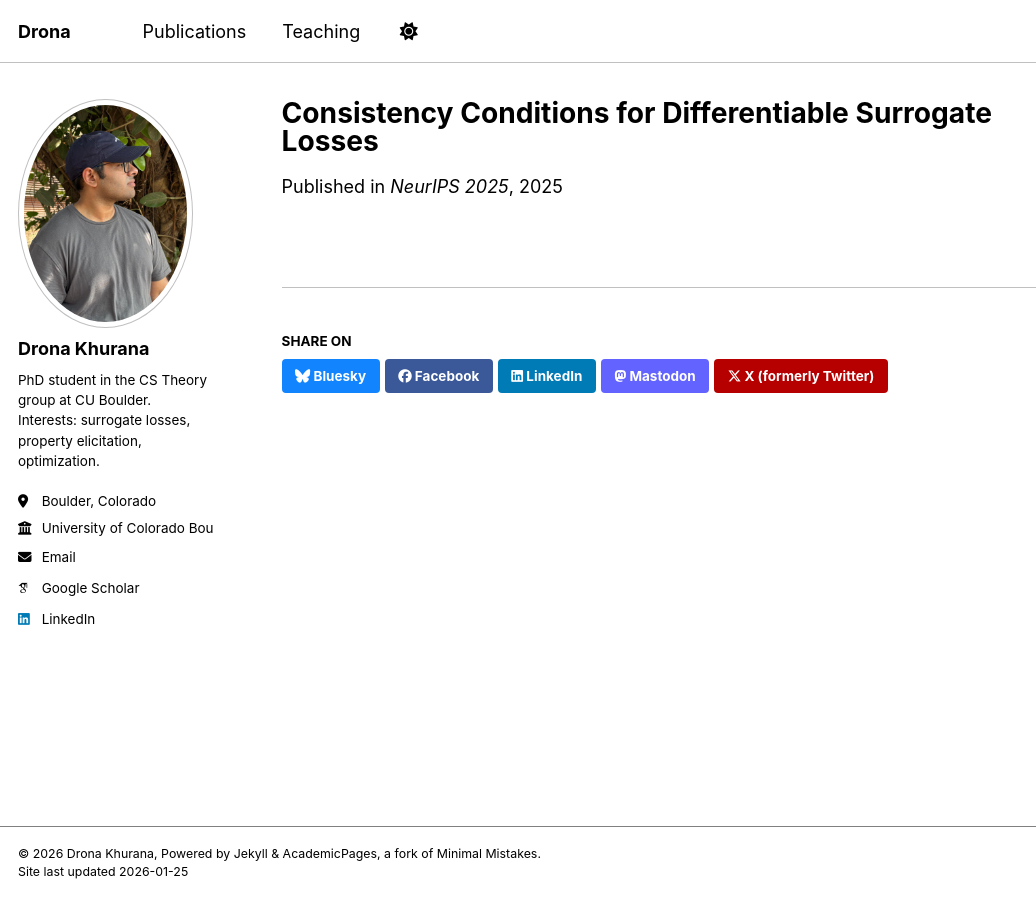
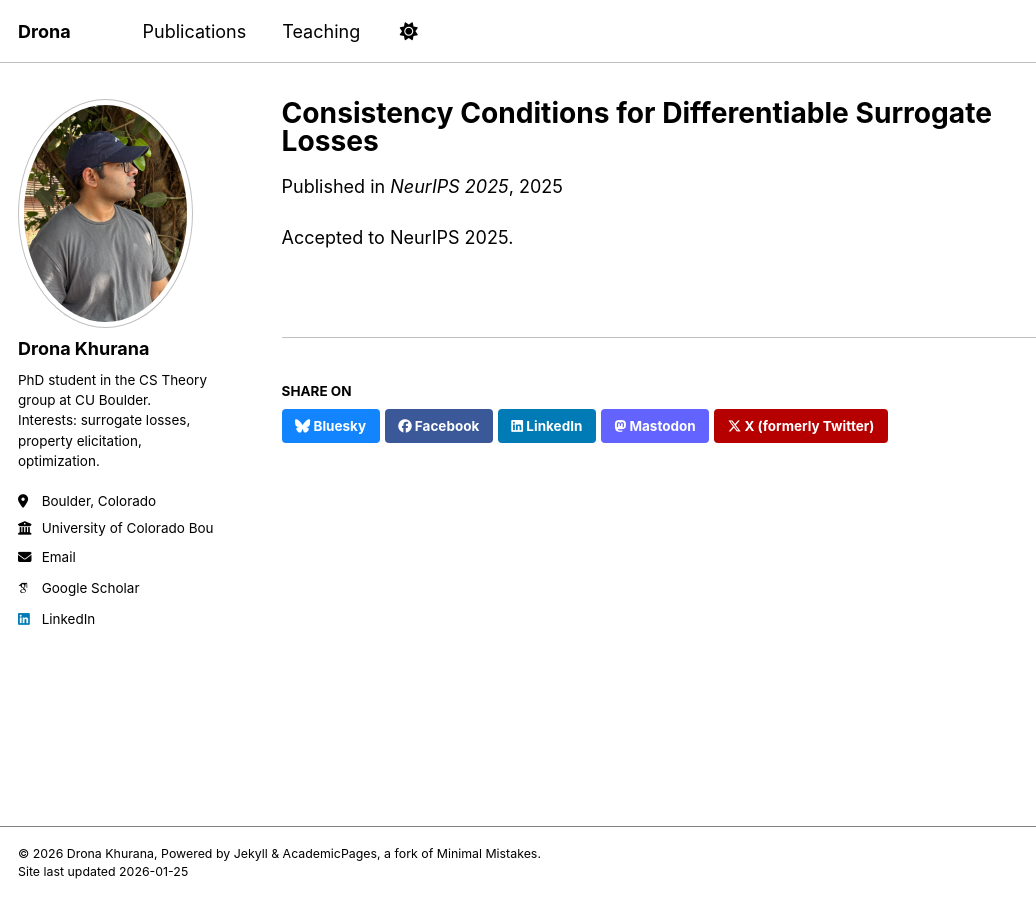
Before and after one commit to dronakhurana/dronakhurana.github.io, a Jekyll site: the page built from _publications/2025-consistency-differentiable.md, in a window 1280 px wide. Shown: the whole page, without its empty margins (0-1036 px from the left). Built offline with Jekyll 4.4.1, drawn with Linux system fonts in a browser that asks for light colours; some web fonts are replaced; a script bundle is joined from its source files by our own code; library files that are not in the unit come from our copies.

Commit message:
Update 2025-consistency-differentiable.md

```diff
--- a/_publications/2025-consistency-differentiable.md
+++ b/_publications/2025-consistency-differentiable.md
@@ -8,3 +8,5 @@ venue: "NeurIPS 2025"
 category: conferences
 paperurl: "https://arxiv.org/abs/2505.13760"
 ---
+
+Accepted to NeurIPS 2025.
```
